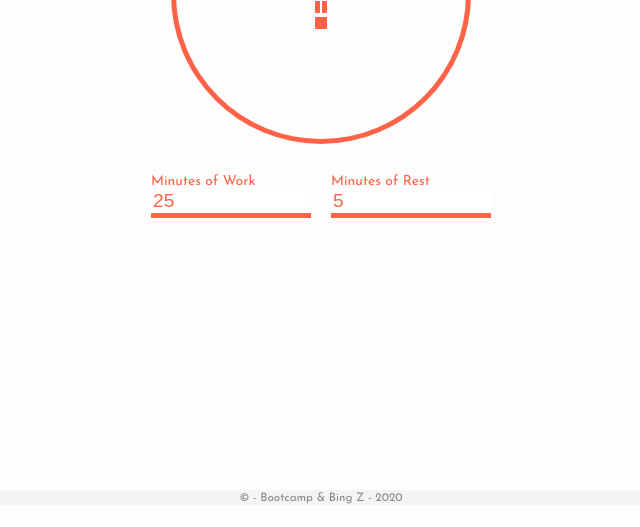
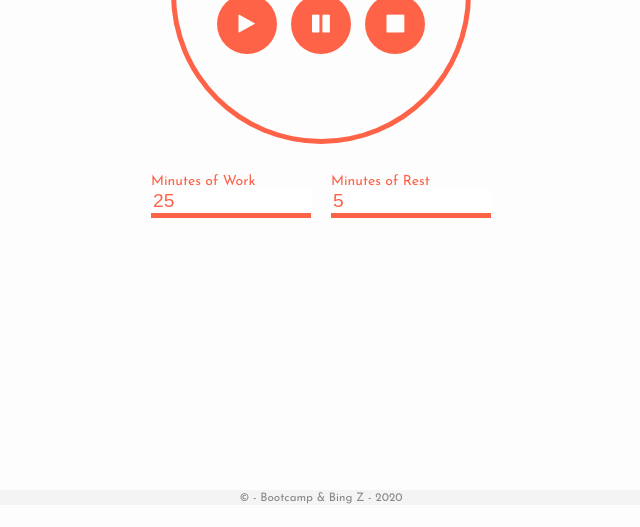
Before and after one commit to imbingz/Pomodoro-Tomato-Timer, a plain HTML site: page index.html in a window 1280 px wide. Shown: the part 289-816 px from the top of the page, without its empty margins (319-959 px from the left). Drawn offline with Linux system fonts and the light colour scheme.

Commit message:
changed to button tags from div

```diff
--- a/index.html
+++ b/index.html
@@ -14,10 +14,12 @@
   <title>Tomato Timer</title>
 </head>
 <body>
+  <!-- Header -->
   <header>
     <h1> Tomato Timer </h1>
   </header>
 
+  <!-- Main -->
   <main class='container'>
 
     <!-- Timer section -->
@@ -43,10 +45,10 @@
 
         <!-- Buttons - Play/Pause/Stop -->
         <div class="buttons">
-          <div id="play" aria-label='play'><i class="fa fa-play" aria-hidden="true"></i></div>
-          <div id="pause"><i class="fa fa-pause"></i></div>
-          <div id="stop"><i class="fa fa-stop"></i></div>
-        </div>
+          <button id="play" aria-label='play'><i class="fa fa-play" aria-hidden="true"></i></button>
+          <button id="pause"><i class="fa fa-pause"></i></button>
+          <button id="stop"><i class="fa fa-stop"></i></button>
+        </button>
       </div>
 
     </section> <!-- Timer Section ends-->
@@ -66,9 +68,9 @@
       </div>
 
     </section> <!-- Input Section ends-->
-
   </main>
 
+  <!-- Footer  -->
   <footer>
     <p class="copyright"><small>&copy; - Bootcamp & Bing Z - 2020</small> </p>
   </footer>
```
